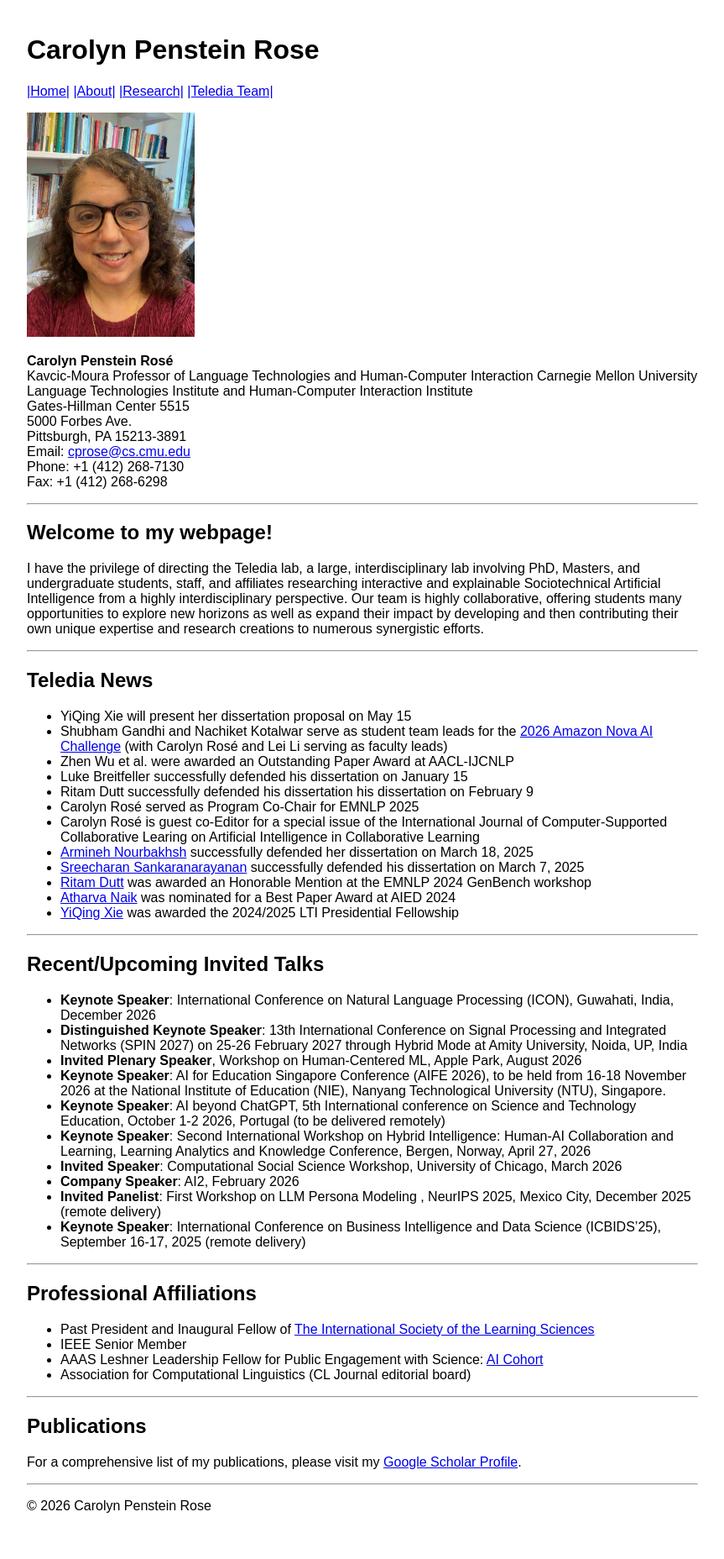
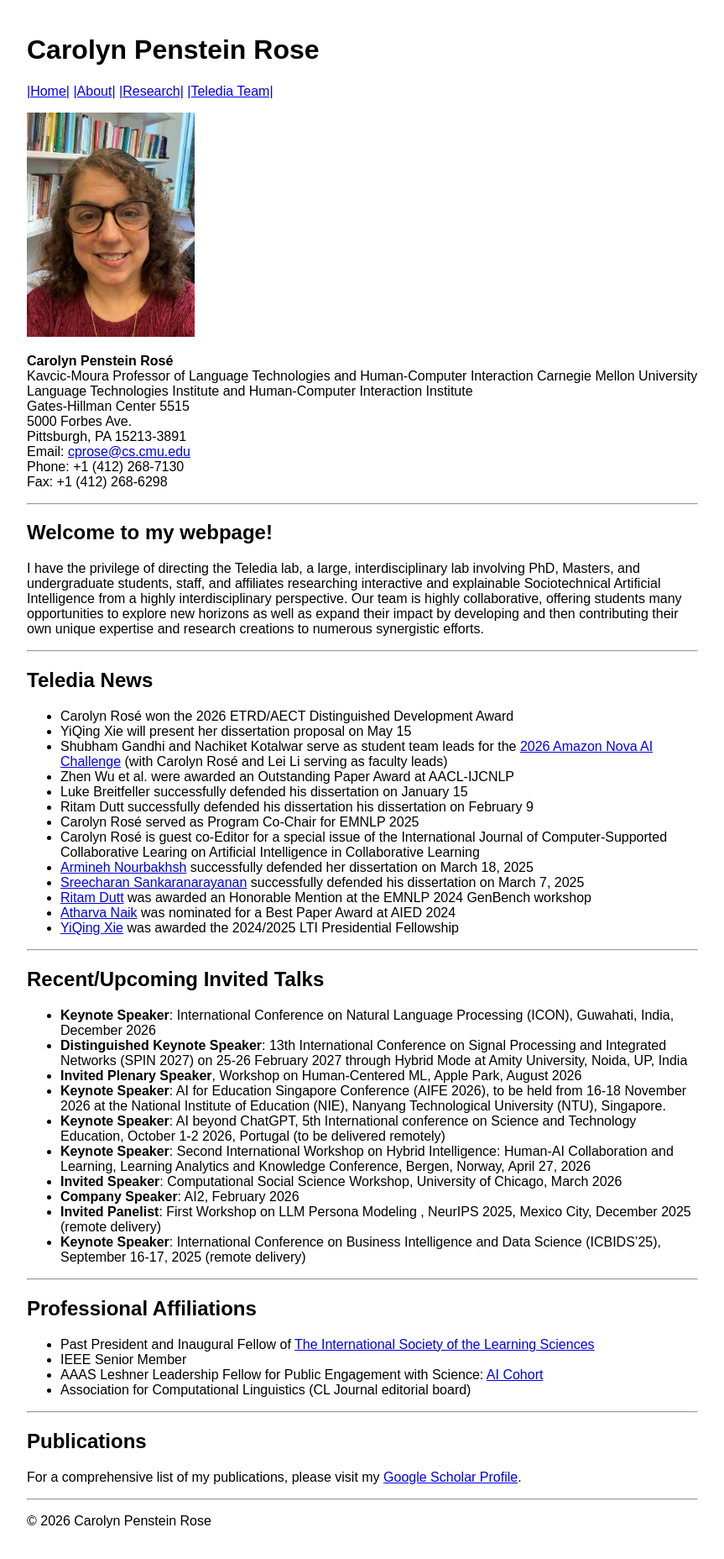
Before and after one commit to cp3a/cp3a.github.io, a Jekyll site: the page built from index.md, in a window 1280 px wide. Shown: the whole page at 84% size, without its empty margins (208-1071 px from the left). Built offline with Jekyll 4.4.1, drawn with Linux system fonts in a browser that asks for light colours.

Commit message:
Update index.md

```diff
--- a/index.md
+++ b/index.md
@@ -27,6 +27,7 @@ I have the privilege of directing the Teledia lab, a large, interdisciplinary la
 
 ## Teledia News
 
+- Carolyn Rosé won the 2026 ETRD/AECT Distinguished Development Award
 - YiQing Xie will present her dissertation proposal on May 15
 - Shubham Gandhi and Nachiket Kotalwar serve as student team leads for the [2026 Amazon Nova AI Challenge](https://www.amazon.science/nova-ai-challenge/amazon-nova-ai-challenge-returns-with-nova-forge-access-for-competing-teams) (with Carolyn Rosé and Lei Li serving as faculty leads)
 - Zhen Wu et al. were awarded an Outstanding Paper Award at AACL-IJCNLP
```
